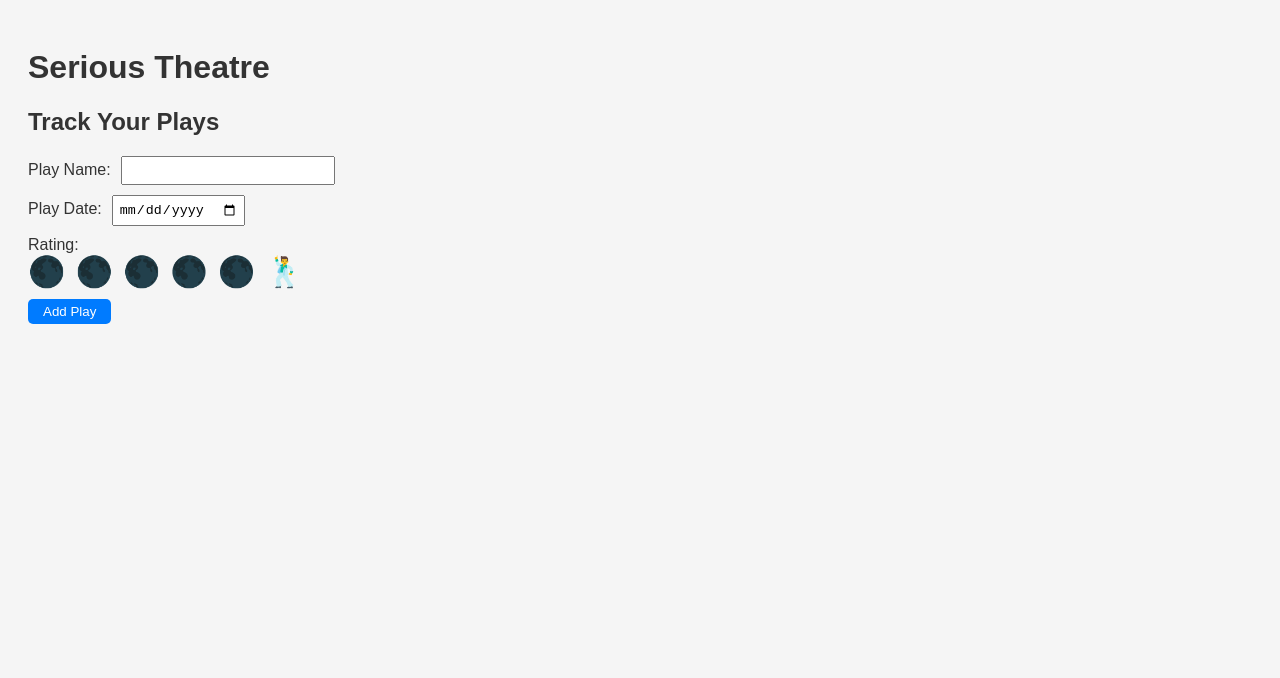
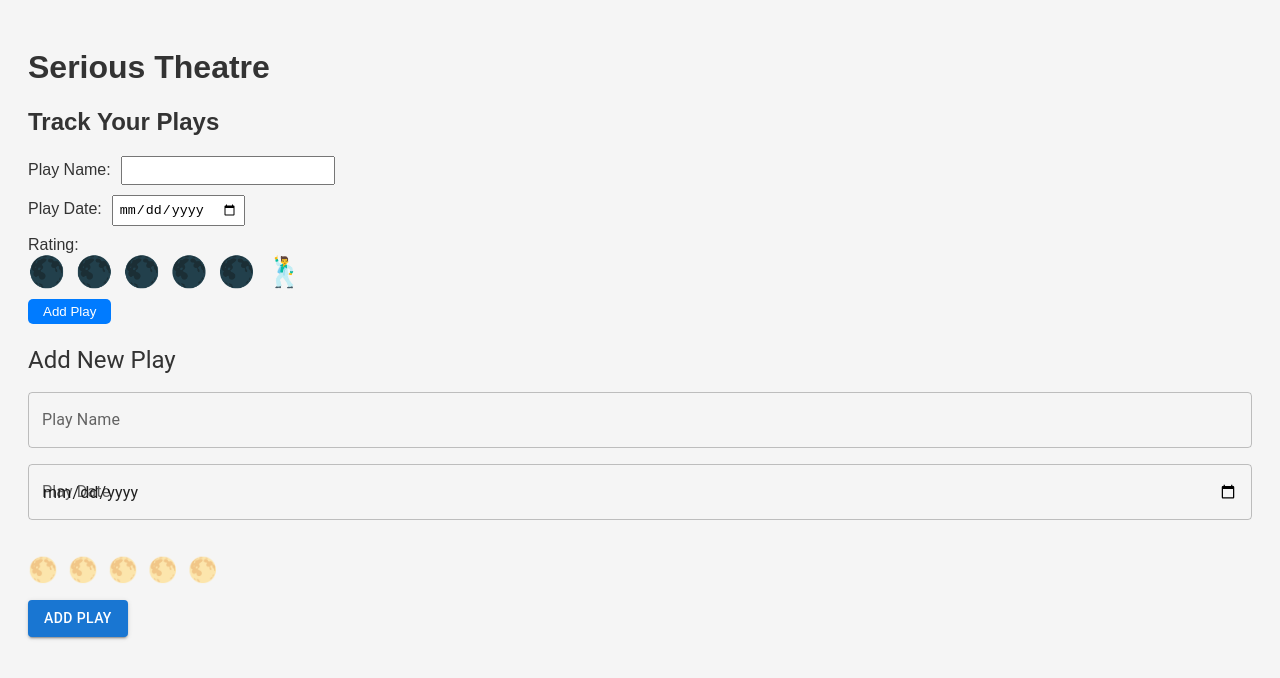
Before and after one commit to tescoboy/serious-theatre, a React (Create React App) app: page / in a window 1280 px wide. Shown: the top 678 px of the page. Built offline with nearby package versions, Linux system fonts and the light colour scheme; the HTML template or start-up script is replaced by a standard one.

Commit message:
Update Dashboard.js

```diff
--- a/src/components/Dashboard.js
+++ b/src/components/Dashboard.js
@@ -1,112 +1,83 @@
 import React, { useState } from "react";
 import { Button, Box, Typography, TextField } from "@mui/material";
 
-const Dashboard = ({ plays, onEditPlay, onDeletePlay }) => {
-  const [selectedPlay, setSelectedPlay] = useState(null); // For editing overlay
-  const [editedPlay, setEditedPlay] = useState(null); // Store updated play during editing
-
-  const handleEditClick = (play) => {
-    setSelectedPlay(play);
-    setEditedPlay({ ...play }); // Create a copy for editing
-  };
-
-  const handleOverlayClose = () => {
-    setSelectedPlay(null);
-    setEditedPlay(null);
-  };
+const Dashboard = ({ plays, onEditPlay, onAddPlay, onDeletePlay }) => {
+  const [newPlay, setNewPlay] = useState({
+    name: "",
+    date: "",
+    rating: 0, // No rating initially
+  });
 
   const handleInputChange = (e) => {
     const { name, value } = e.target;
-    setEditedPlay((prevPlay) => ({
-      ...prevPlay,
+    setNewPlay((prev) => ({
+      ...prev,
       [name]: value,
     }));
   };
 
-  // Update rating by clicking on moons
-  const handleRatingChange = (position) => {
-    // Prevent changes if readonly
-    if (editedPlay.readonly) return;
+  const handleAddPlay = () => {
+    // Check if name and date are valid before adding
+    if (!newPlay.name || !newPlay.date || newPlay.rating === 0) {
+      alert("Please enter valid name, date, and rating!");
+      return;
+    }
 
-    const rating = editedPlay.rating;
-
-    if (position < rating) {
-      // When a filled moon is clicked, remove all moons after it
-      setEditedPlay((prev) => ({ ...prev, rating: position }));
-    } else if (position === rating) {
-      // If clicked again on the same moon, toggle to half moon
-      const newRating = rating % 1 === 0 ? position + 0.5 : position;
-      setEditedPlay((prev) => ({ ...prev, rating: newRating }));
-    } else {
-      // When an empty moon is clicked, fill all moons up to that position
-      setEditedPlay((prev) => ({ ...prev, rating: position + 1 }));
-    }
+    // Create a new play object
+    const newPlayObject = {
+      id: Date.now(),
+      name: newPlay.name,
+      date: newPlay.date,
+      rating: newPlay.rating,
     };
 
-  // Set all moons to filled (5 moons) - Standing Ovation
-  const handleStandingOvation = () => {
-    setEditedPlay((prev) => ({ ...prev, rating: 6 }));
+    // Call the onAddPlay function to add the new play to the plays list
+    onAddPlay(newPlayObject);
+
+    // Reset form after adding
+    setNewPlay({
+      name: "",
+      date: "",
+      rating: 0,
+    });
   };
 
-  // Get moon state (full, half, or empty)
-  const getMoonState = (position) => {
-    const fullMoons = Math.floor(editedPlay.rating); // Full moons based on integer part of rating
-    const hasHalf = editedPlay.rating % 1 !== 0; // Check if the rating has a half moon
-
-    if (position < fullMoons) return "full";  // If the position is less than the full moons, it's full
-    if (position === fullMoons && hasHalf) return "half"; // If the position is the next one and there is a half, it's half
-    return "empty"; // Otherwise, it's empty
-  };
-
-  const getRatingText = (rating) => {
-    if (rating === 6) {
-      return "🕺";  // Standing Ovation icon for rating of 6 (highest rating)
-    }
-
-    const fullMoons = Math.floor(rating); // Full moons
-    const hasHalfMoon = rating % 1 !== 0;  // Check for half moon
-    const moons = Array(fullMoons).fill("🌕");
-    if (hasHalfMoon) moons.push("🌗");
-    while (moons.length < 5) moons.push("🌑"); // Fill empty moons if necessary
-    return moons.join(" ");
-  };
-
-  const handleSave = () => {
-    onEditPlay(editedPlay);  // Save the edited play
-    setSelectedPlay(null);  // Close overlay after saving
-    setEditedPlay(null);  // Reset the edited play
+  // Handle rating change
+  const handleRatingChange = (position) => {
+    // Set new rating based on clicked moon
+    setNewPlay((prev) => ({
+      ...prev,
+      rating: position + 1,
+    }));
   };
 
   return (
     <div>
-      {/* Edit Overlay */}
-      {selectedPlay && (
-        <div className="overlay">
-          <div className="overlay-content">
-            <Typography variant="h6" sx={{ mb: 2 }}>
-              Edit Play
+      {/* Form to Add Play */}
+      <Typography variant="h5" sx={{ marginBottom: 2 }}>
+        Add New Play
       </Typography>
 
       <TextField
         label="Play Name"
         name="name"
-              value={editedPlay.name}
+        value={newPlay.name}
         onChange={handleInputChange}
         fullWidth
-              sx={{ mb: 2 }}
+        sx={{ marginBottom: 2 }}
       />
 
       <TextField
         label="Play Date"
         type="date"
         name="date"
-              value={editedPlay.date}
+        value={newPlay.date}
         onChange={handleInputChange}
         fullWidth
-              sx={{ mb: 2 }}
+        sx={{ marginBottom: 2 }}
       />
 
-            {/* Rating System with Moons */}
+      {/* Rating System */}
       <Box sx={{ display: "flex", gap: "10px", marginTop: "20px" }}>
         {[0, 1, 2, 3, 4].map((position) => (
           <span
@@ -115,45 +86,22 @@ const Dashboard = ({ plays, onEditPlay, onDeletePlay }) => {
             style={{
               fontSize: "24px",
               cursor: "pointer",
-                    color: getMoonState(position) === "empty" ? "#D3D3D3" : "#FFD700",
-                    margin: "0 5px",
+              color: newPlay.rating > position ? "#FFD700" : "#D3D3D3",
             }}
           >
             🌕
           </span>
         ))}
-              {/* Standing Ovation Icon */}
-              <span
-                onClick={handleStandingOvation}
-                style={{
-                  fontSize: "24px",
-                  cursor: "pointer",
-                  color: editedPlay.rating === 6 ? "#FFD700" : "#D3D3D3",
-                  margin: "0 5px",
-                }}
-              >
-                🕺
-              </span>
       </Box>
 
-            <Box sx={{ display: "flex", gap: "10px", marginTop: "20px" }}>
       <Button
-                onClick={handleSave}
+        onClick={handleAddPlay}
         variant="contained"
-                color="success"
+        color="primary"
+        sx={{ marginTop: 2 }}
       >
-                Save
+        Add Play
       </Button>
-              <Button
-                onClick={handleOverlayClose}
-                variant="outlined"
-              >
-                Close
-              </Button>
-            </Box>
-          </div>
-        </div>
-      )}
     </div>
   );
 };
```
Lines whose indentation alone changed are shown as unchanged.
